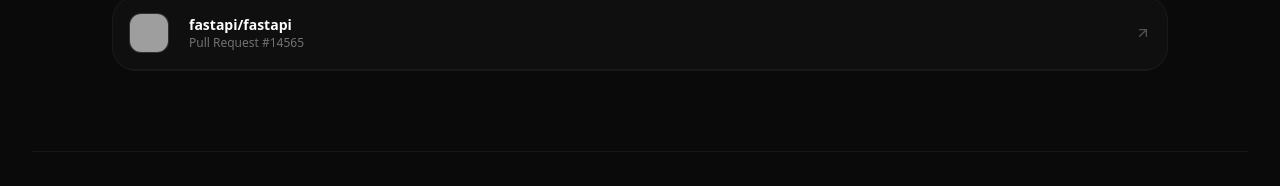
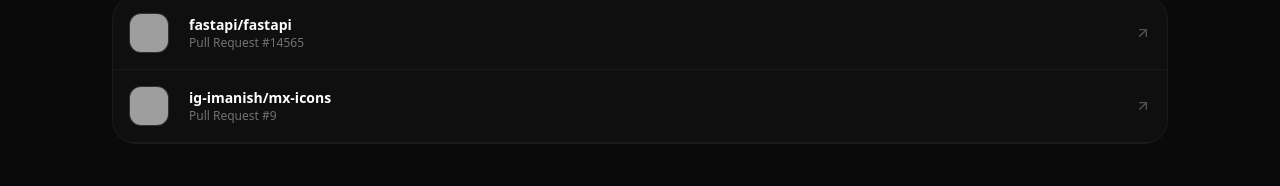
Before and after one commit to paras-verma7454/Portfolio, a React (Vite) app: page / in a window 1280 px wide. Shown: the part 1772-1958 px from the top of the page. Built offline with nearby package versions, Linux system fonts and the light colour scheme; no server answers; grey boxes are pictures that could not be loaded.

Commit message:
ADD: new PR

```diff
--- a/src/constants/portfolio.ts
+++ b/src/constants/portfolio.ts
@@ -125,5 +125,6 @@
   ],
   contributions: [
     { prUrl: "https://github.com/fastapi/fastapi/pull/14565" },
+    { prUrl: "https://github.com/ig-imanish/mx-icons/pull/9" },
   ],
 };
```
